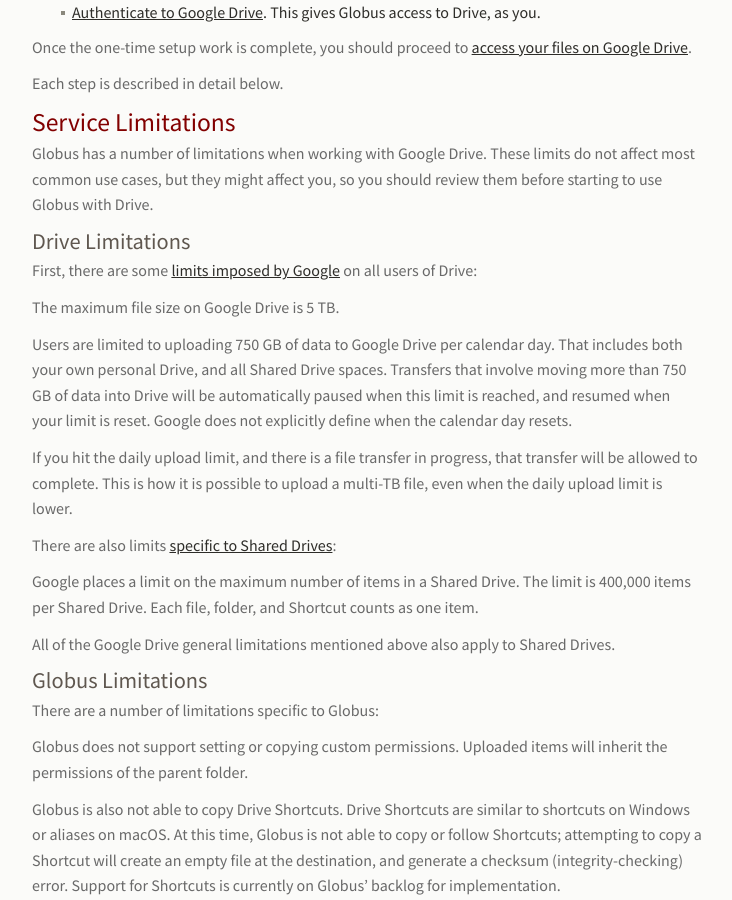
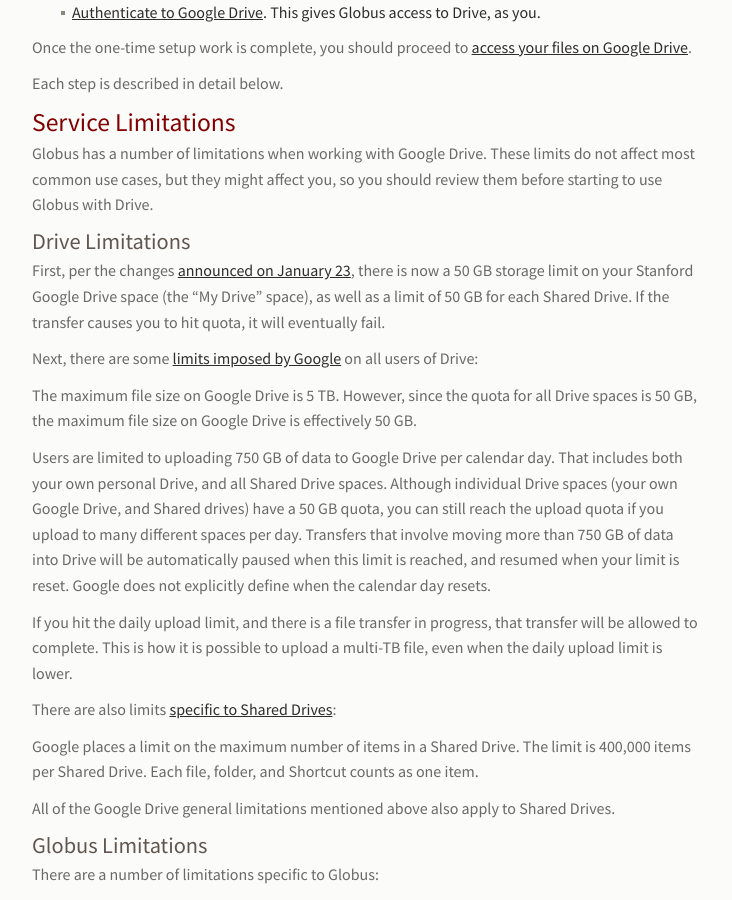
Before and after one commit to stanford-rc/globus.stanford.edu, a Jekyll site: the page built from cloud/drive.md, in a window 1280 px wide and 900 px high, scrolled down 618 px. Shown: the whole window, without its empty margins (323-1055 px from the left). Built offline with Jekyll 4.4.1, drawn with Linux system fonts in a browser that asks for light colours; nearby versions of some CDN libraries; comment, search, counter and statistics services are not loaded.

Commit message:
Update the Drive page with info on the new quota

```diff
--- a/cloud/drive.md
+++ b/cloud/drive.md
@@ -40,14 +40,25 @@ should review them before starting to use Globus with Drive.
 
 ### Drive Limitations
 
-First, there are some [limits imposed by
+First, per the changes [announced on January
+23](https://uit.stanford.edu/project/google-workspace-optimization#section_3231),
+there is now a 50 GB storage limit on your Stanford Google Drive space (the "My
+Drive" space), as well as a limit of 50 GB for each Shared Drive.  If the
+transfer causes you to hit quota, it will eventually fail.
+
+Next, there are some [limits imposed by
 Google](https://support.google.com/a/answer/172541?hl=en) on all users of
 Drive:
 
-The maximum file size on Google Drive is 5 TB.
+The maximum file size on Google Drive is 5 TB.  However, since the quota for
+all Drive spaces is 50 GB, the maximum file size on Google Drive is effectively
+50 GB.
 
 Users are limited to uploading 750 GB of data to Google Drive per calendar day.
 That includes both your own personal Drive, and all Shared Drive spaces.
+Although individual Drive spaces (your own Google Drive, and Shared drives)
+have a 50 GB quota, you can still reach the upload quota if you upload to many
+different spaces per day.
 Transfers that involve moving more than 750 GB of data into Drive will be
 automatically paused when this limit is reached, and resumed when your limit is
 reset.  Google does not explicitly define when the calendar day resets.
```
